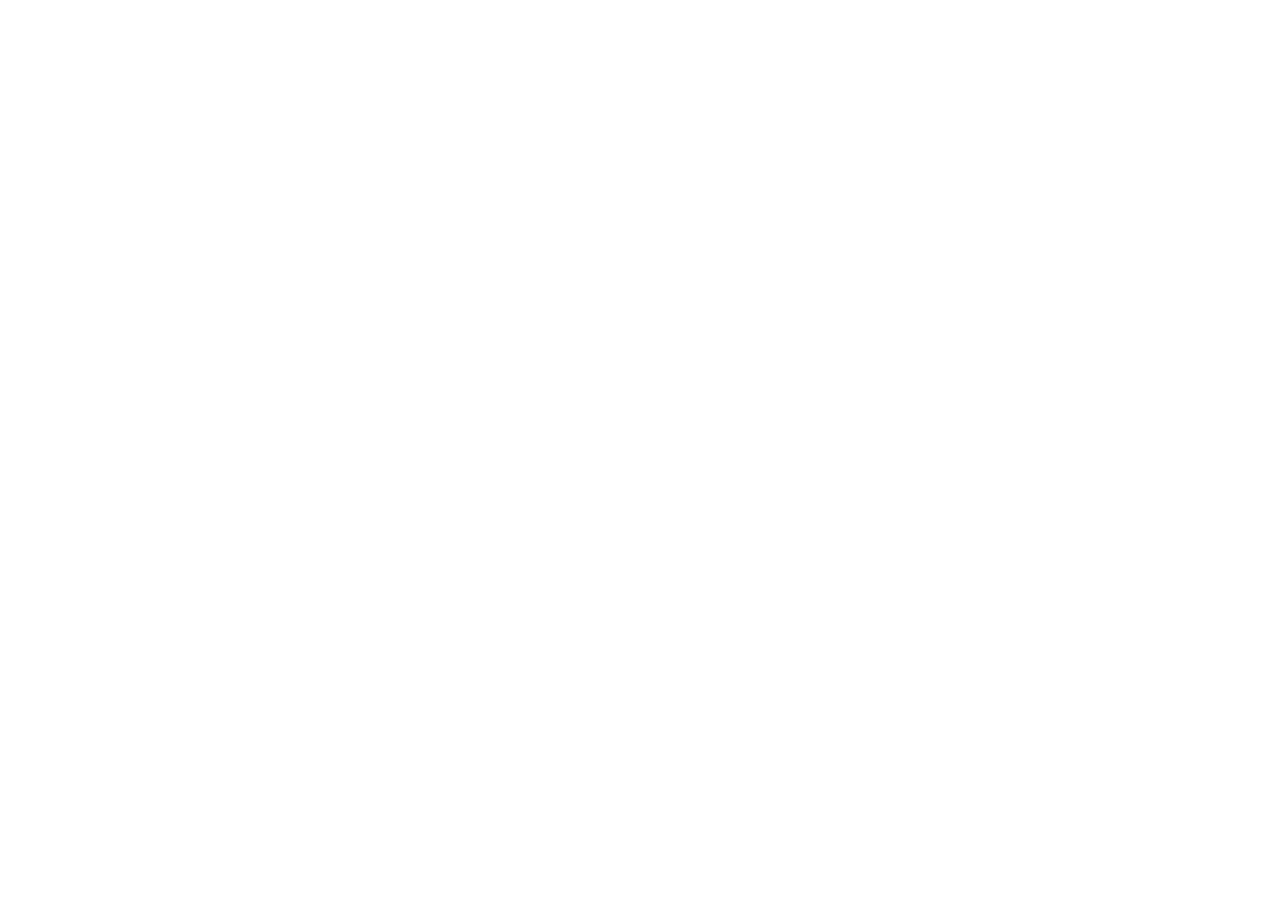
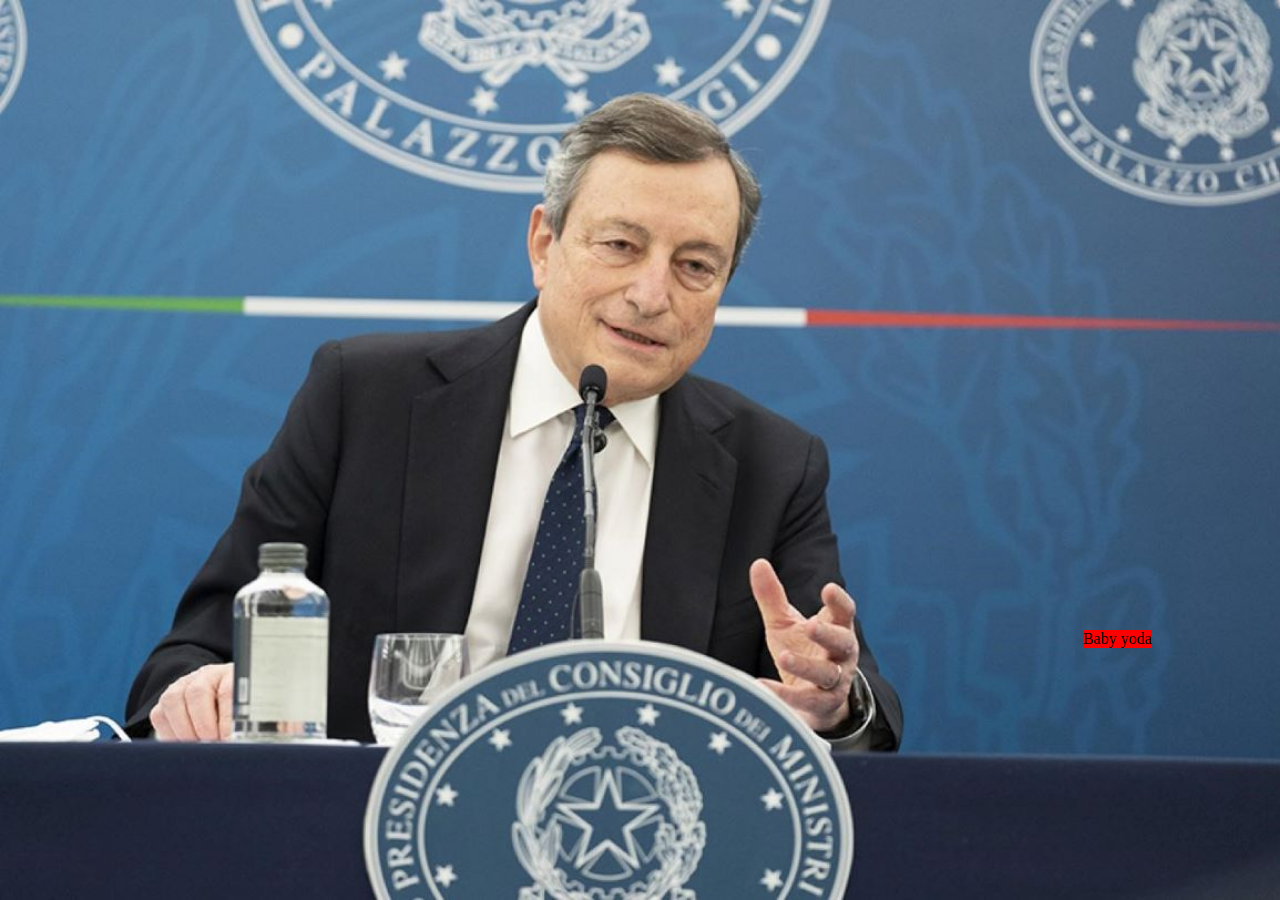
Before and after one commit to mattiadebonis/html-css-12bool, a plain HTML site: page Bonus/index.html in a window 1280 px wide. Before the commit the page ends 800 px from the top, so only its background shows below. Drawn offline with Linux system fonts and the light colour scheme.

Commit message:
Sfondo e posizione container

```diff
--- a/Bonus/css/style.css
+++ b/Bonus/css/style.css
@@ -3,3 +3,21 @@
     margin: 0;
     padding: 0;
 }
+
+.mario-draghi{
+    position: relative;
+    height: 900px;
+    background-image: url(../img/mario-draghi.jpeg);
+    background-repeat: no-repeat;
+    background-size: cover;
+    background
+}
+
+.container{
+    position: absolute;
+    top: 70%;
+    right: 10%;
+    background-color: red;
+
+
+}
--- a/Bonus/index.html
+++ b/Bonus/index.html
@@ -9,6 +9,13 @@
     <link rel="stylesheet" href="css/12bool.css">
 </head>
 <body>
+    <main class="mario-draghi">
+        <div class="container" >
+            Baby yoda
+        </div>
+
+    </main>
+
 
 </body>
 </html>
```
Also changed, not shown: Bonus/img/mario-draghi.jpeg (added), css/12bool.css (line endings or trailing spaces).
